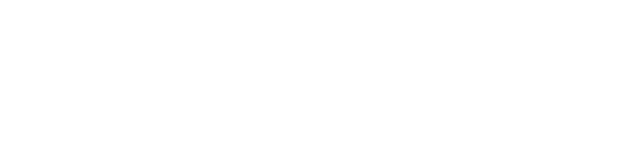
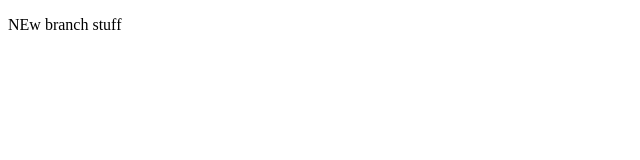
Before and after one commit to HadeelAtallah/test_, a plain HTML site: page index.html in a window 1280 px wide. Shown: the whole page, without its empty margins (0-640 px from the left). Drawn offline with Linux system fonts and the light colour scheme.

Commit message:
first commit on newbranch

```diff
--- a/index.html
+++ b/index.html
@@ -7,6 +7,6 @@
     <title>Document</title>
 </head>
 <body>
-
+    <p>NEw branch stuff</p>
 </body>
 </html>
```
